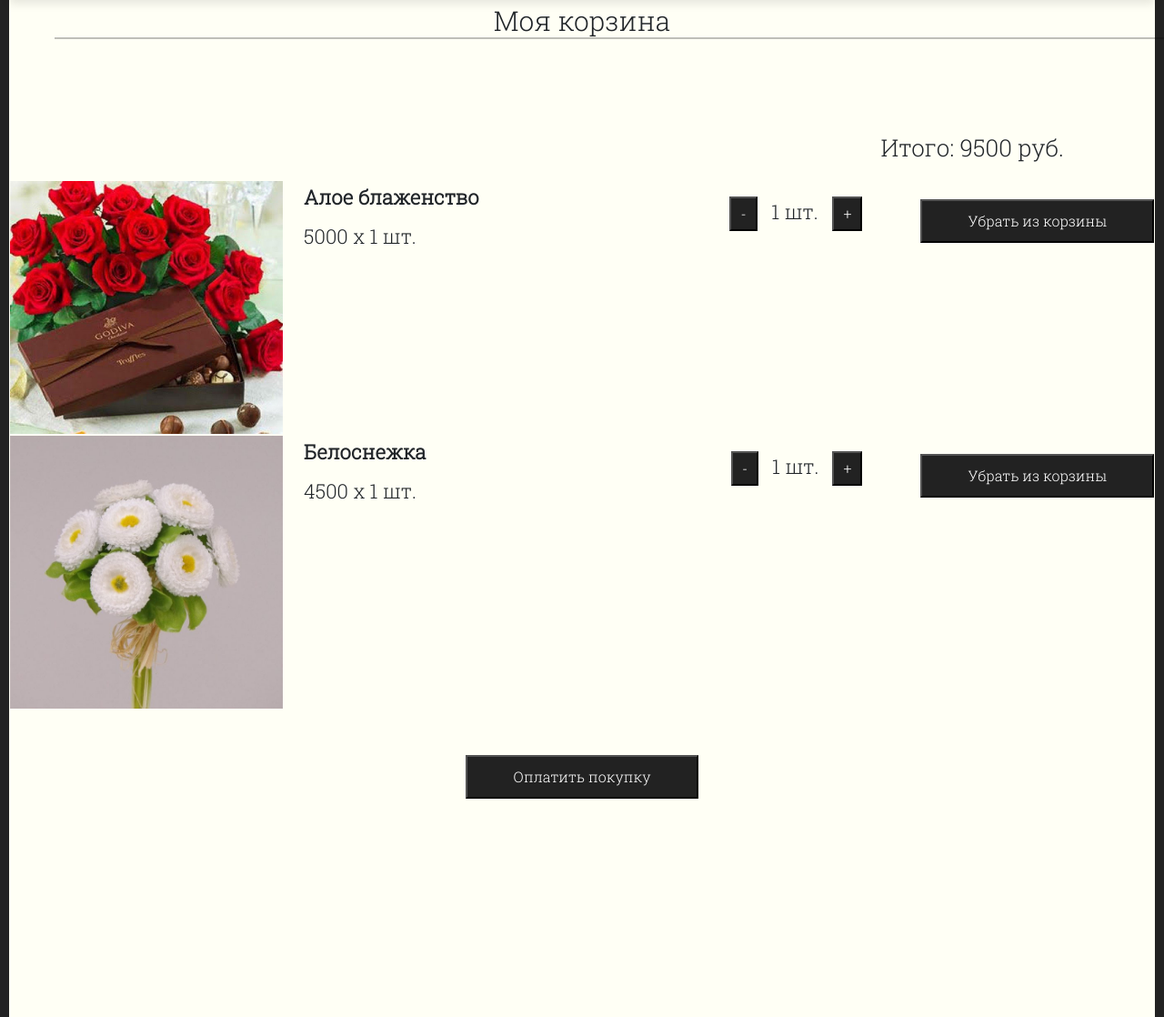
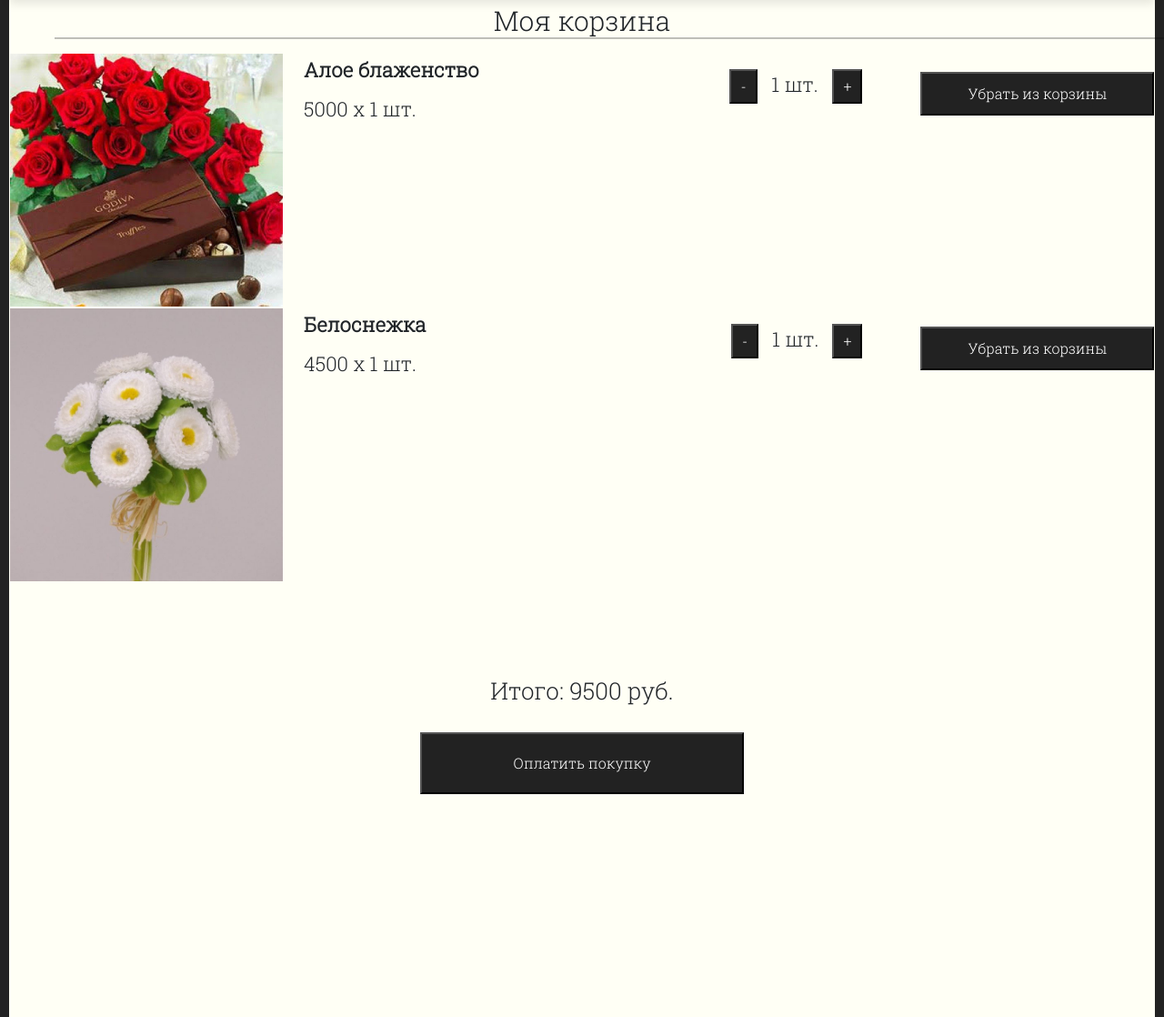
Before and after one commit to gambit515/Online_flowershop, a Django app: page /Korz/ in a window 1280 px wide; the page is wider, and only the part inside the window is pictured. Shown: the part 100-1218 px from the top of that part at 91% size. Run offline with Django 4.2, Linux system fonts and the light colour scheme; a user stored in the database is signed in; data comes from the database, SQL or seed files in the repository; both versions use the stored data as it was after the commit; some libraries are stand-ins or nearby versions.

Commit message:
итого в корзине внизу

```diff
--- a/online_flower_shop/main/static/main/css/Korz.css
+++ b/online_flower_shop/main/static/main/css/Korz.css
@@ -131,9 +131,9 @@ body {
 
   .button-regg {
     background-color: #222222;
-    padding: 10px 50px 10px 50px;
+    padding: 20px 100px 20px 100px;
     color: white;
-    margin-top: 50px;
+    margin-top: 10px;
     font-size: 16px;
   }
 
--- a/online_flower_shop/main/templates/main/Korz.html
+++ b/online_flower_shop/main/templates/main/Korz.html
@@ -43,14 +43,7 @@
 	<p style="font-size: 30px; border-bottom: 5px; text-align: center;">Моя корзина</p>
 	<hr align="center" style="border: 1px solid black; width: 1700px; margin: -20px 0 15px 50px">
 
-	<div>
-		<p style="font-size: 26px; text-align: right; margin-right: 100px; margin-top: 100px;">
-			Итого:
-			<!--сумма цены-->
-			{{tp}}
-			руб.
-		</p>
-	</div>
+
 
 	<table align="center">
 		{% for c in ord %}
@@ -109,6 +102,15 @@
 		{% endfor %}
 	</table>
 
+	<div>
+		<p style="font-size: 26px; margin-top: 100px; text-align: center;">
+			Итого:
+			<!--сумма цены-->
+			{{tp}}
+			руб.
+		</p>
+	</div>
+
 	<form id = "form-group" method="post" enctype="multipart/form-data" align="center">
 		{% csrf_token %}
 		<input class="button-regg" type="submit" value="Оплатить покупку">
```
Also changed, not shown: online_flower_shop/db.sqlite3.
